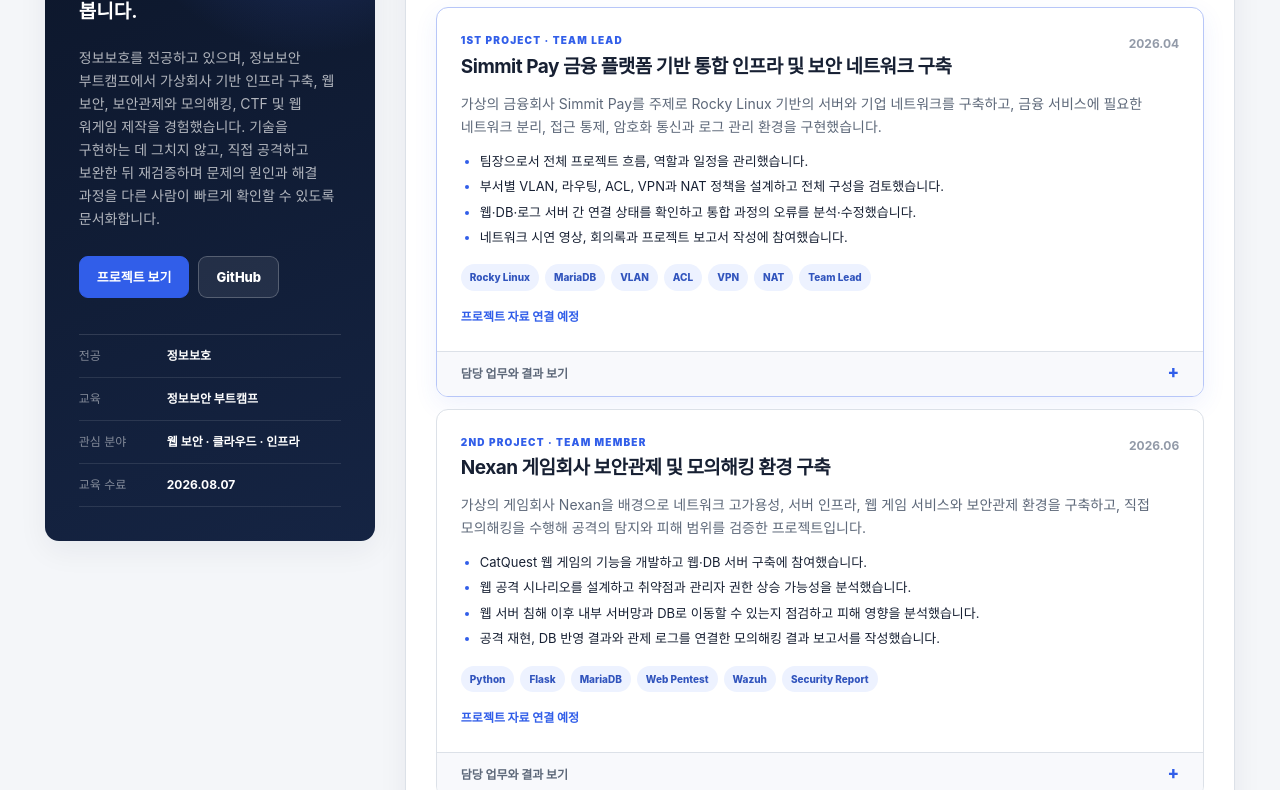
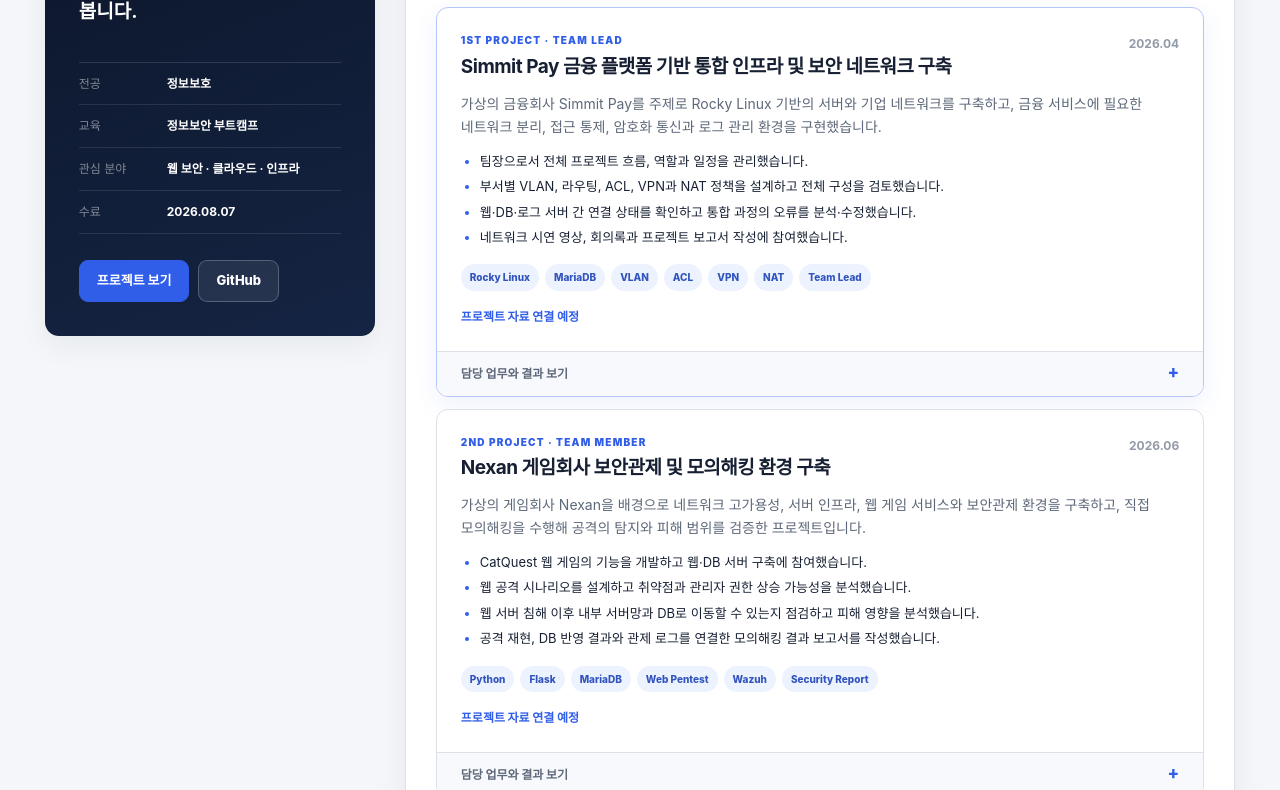
Before and after one commit to bmkim0311/bmkim0311.github.io, a plain HTML site: page index.html in a window 1280 px wide. Shown: the part 315-1105 px from the top of the page. Drawn offline with Linux system fonts and the light colour scheme.

Commit message:
Update index.html

```diff
--- a/index.html
+++ b/index.html
@@ -17,7 +17,7 @@
 
   <link
     rel="stylesheet"
-    href="./style.css?v=20260811-1"
+    href="./style.css?v=20260811-3"
   >
 </head>
 
@@ -45,47 +45,24 @@
     id="top"
     class="page"
   >
+
+    <!-- 왼쪽 프로필 -->
     <aside class="profile-panel">
-      <div>
-        <p class="label">
-          SECURITY · NETWORK · WEB
-        </p>
 
-        <h1>김보미</h1>
+      <p class="label">
+        SECURITY · NETWORK · WEB
+      </p>
 
-        <p class="headline">
-          서버·네트워크·웹 보안을 직접 구축하고,<br>
-          전체 구조와 진행 흐름을 함께 봅니다.
-        </p>
+      <h1>김보미</h1>
 
-        <p class="intro">
-          정보보호를 전공하고 있으며, 정보보안 부트캠프에서
-          가상회사 기반 인프라 구축, 웹 보안, 보안관제와 모의해킹,
-          CTF 및 웹 워게임 제작을 경험했습니다. 기술을 구현하는 데
-          그치지 않고, 직접 공격하고 보완한 뒤 재검증하며 문제의 원인과
-          해결 과정을 다른 사람이 빠르게 확인할 수 있도록 문서화합니다.
-        </p>
+      <p class="headline">
+        서버·네트워크·웹 보안을 직접 구축하고,<br>
+        전체 구조와 진행 흐름을 함께 봅니다.
+      </p>
 
-        <div class="quick-links">
-          <a
-            class="button primary"
-            href="#projects"
-          >
-            프로젝트 보기
-          </a>
+      <!-- 자기소개 문단 제거 후 정보표 배치 -->
+      <dl class="profile-info">
 
-          <a
-            class="button"
-            href="https://github.com/bmkim0311"
-            target="_blank"
-            rel="noopener noreferrer"
-          >
-            GitHub
-          </a>
-        </div>
-      </div>
-
-      <dl class="profile-info">
         <div>
           <dt>전공</dt>
           <dd>정보보호</dd>
@@ -102,17 +79,42 @@
         </div>
 
         <div>
-          <dt>교육 수료</dt>
+          <dt>수료</dt>
           <dd>2026.08.07</dd>
         </div>
+
       </dl>
+
+      <div class="quick-links">
+        <a
+          class="button primary"
+          href="#projects"
+        >
+          프로젝트 보기
+        </a>
+
+        <a
+          class="button"
+          href="https://github.com/bmkim0311"
+          target="_blank"
+          rel="noopener noreferrer"
+        >
+          GitHub
+        </a>
+      </div>
+
     </aside>
 
+
+    <!-- 오른쪽 콘텐츠 -->
     <div class="content-panel">
+
+      <!-- 핵심 요약 -->
       <section
         class="summary-grid"
         aria-label="핵심 경험 요약"
       >
+
         <article>
           <strong>3회</strong>
           <span>완료 팀 프로젝트</span>
@@ -132,12 +134,16 @@
           <strong>38 / 100</strong>
           <span>웹 워게임 개인 해결</span>
         </article>
+
       </section>
 
+
+      <!-- 팀 프로젝트 -->
       <section
         id="projects"
         class="section"
       >
+
         <div class="section-header">
           <div>
             <p class="section-kicker">
@@ -152,11 +158,17 @@
           </p>
         </div>
 
+
         <div class="project-list">
+
+          <!-- 1차 -->
           <article class="project-item featured">
+
             <div class="project-main">
+
               <div class="project-title-row">
                 <div>
+
                   <span class="project-type">
                     1ST PROJECT · TEAM LEAD
                   </span>
@@ -165,12 +177,14 @@
                     Simmit Pay 금융 플랫폼 기반 통합 인프라 및
                     보안 네트워크 구축
                   </h3>
+
                 </div>
 
                 <span class="project-date">
                   2026.04
                 </span>
               </div>
+
 
               <p class="project-summary">
                 가상의 금융회사 Simmit Pay를 주제로 Rocky Linux 기반의
@@ -179,7 +193,9 @@
                 구현했습니다.
               </p>
 
+
               <ul class="key-points">
+
                 <li>
                   팀장으로서 전체 프로젝트 흐름, 역할과 일정을 관리했습니다.
                 </li>
@@ -198,7 +214,9 @@
                   네트워크 시연 영상, 회의록과 프로젝트 보고서 작성에
                   참여했습니다.
                 </li>
+
               </ul>
+
 
               <div class="tags">
                 <span>Rocky Linux</span>
@@ -210,6 +228,7 @@
                 <span>Team Lead</span>
               </div>
 
+
               <div class="project-actions">
                 <a
                   href="#"
@@ -219,14 +238,18 @@
                   프로젝트 자료 연결 예정
                 </a>
               </div>
+
             </div>
 
+
             <details class="project-detail">
+
               <summary>
                 담당 업무와 결과 보기
               </summary>
 
               <div class="detail-content">
+
                 <div>
                   <h4>구축 내용</h4>
 
@@ -237,6 +260,7 @@
                     환경을 적용했습니다.
                   </p>
                 </div>
+
 
                 <div>
                   <h4>담당 역할</h4>
@@ -249,6 +273,7 @@
                   </p>
                 </div>
 
+
                 <div>
                   <h4>검증</h4>
 
@@ -258,6 +283,7 @@
                     연결 상태와 가용성을 테스트했습니다.
                   </p>
                 </div>
+
 
                 <div>
                   <h4>배운 점</h4>
@@ -269,14 +295,23 @@
                     배웠습니다.
                   </p>
                 </div>
+
               </div>
+
             </details>
+
           </article>
 
+
+          <!-- 2차 -->
           <article class="project-item">
+
             <div class="project-main">
+
               <div class="project-title-row">
+
                 <div>
+
                   <span class="project-type">
                     2ND PROJECT · TEAM MEMBER
                   </span>
@@ -284,12 +319,15 @@
                   <h3>
                     Nexan 게임회사 보안관제 및 모의해킹 환경 구축
                   </h3>
+
                 </div>
 
                 <span class="project-date">
                   2026.06
                 </span>
+
               </div>
+
 
               <p class="project-summary">
                 가상의 게임회사 Nexan을 배경으로 네트워크 고가용성,
@@ -298,7 +336,9 @@
                 검증한 프로젝트입니다.
               </p>
 
+
               <ul class="key-points">
+
                 <li>
                   CatQuest 웹 게임의 기능을 개발하고 웹·DB 서버 구축에
                   참여했습니다.
@@ -318,7 +358,9 @@
                   공격 재현, DB 반영 결과와 관제 로그를 연결한
                   모의해킹 결과 보고서를 작성했습니다.
                 </li>
+
               </ul>
+
 
               <div class="tags">
                 <span>Python</span>
@@ -329,6 +371,7 @@
                 <span>Security Report</span>
               </div>
 
+
               <div class="project-actions">
                 <a
                   href="#"
@@ -338,14 +381,18 @@
                   프로젝트 자료 연결 예정
                 </a>
               </div>
+
             </div>
 
+
             <details class="project-detail">
+
               <summary>
                 담당 업무와 결과 보기
               </summary>
 
               <div class="detail-content">
+
                 <div>
                   <h4>서비스 및 서버 구축</h4>
 
@@ -356,6 +403,7 @@
                     서비스 로그가 각각 저장되는 구조를 확인했습니다.
                   </p>
                 </div>
+
 
                 <div>
                   <h4>모의해킹</h4>
@@ -368,6 +416,7 @@
                   </p>
                 </div>
 
+
                 <div>
                   <h4>내부 이동 및 관제 확인</h4>
 
@@ -379,6 +428,7 @@
                   </p>
                 </div>
 
+
                 <div>
                   <h4>문서 작성</h4>
 
@@ -389,14 +439,23 @@
                     방안도 함께 제시했습니다.
                   </p>
                 </div>
+
               </div>
+
             </details>
+
           </article>
 
+
+          <!-- 3차 -->
           <article class="project-item featured">
+
             <div class="project-main">
+
               <div class="project-title-row">
+
                 <div>
+
                   <span class="project-type">
                     3RD PROJECT · TEAM LEAD
                   </span>
@@ -404,12 +463,15 @@
                   <h3>
                     또롱이 공공자전거 서비스 보안 진단·탐지·대응 환경 구축
                   </h3>
+
                 </div>
 
                 <span class="project-date">
                   2026.08
                 </span>
+
               </div>
+
 
               <p class="project-summary">
                 공공자전거 서비스를 직접 구축한 뒤 실제 공격 시나리오로
@@ -417,7 +479,9 @@
                 보완 및 재검증까지 수행한 보안 중심 프로젝트입니다.
               </p>
 
+
               <ul class="key-points">
+
                 <li>
                   팀장으로서 웹·DB·로그·DNS 서버와 보안 장비의 전체 연결 구조를
                   구성하고 통합 과정의 오류를 점검했습니다.
@@ -437,7 +501,9 @@
                   모의해킹, 정보보호 점검, 악성코드 분석과 보안환경 운영 결과를
                   각각 보고서와 발표 자료로 정리했습니다.
                 </li>
+
               </ul>
+
 
               <div class="tags">
                 <span>Linux</span>
@@ -449,14 +515,18 @@
                 <span>pfSense</span>
                 <span>Team Lead</span>
               </div>
+
             </div>
 
+
             <details class="project-detail">
+
               <summary>
                 담당 업무와 결과 보기
               </summary>
 
               <div class="detail-content">
+
                 <div>
                   <h4>서비스 및 보안 인프라 구축</h4>
 
@@ -466,6 +536,7 @@
                     서비스 처리와 로그 수집까지 이어지는 구조를 구성했습니다.
                   </p>
                 </div>
+
 
                 <div>
                   <h4>모의해킹 및 보완</h4>
@@ -478,6 +549,7 @@
                   </p>
                 </div>
 
+
                 <div>
                   <h4>탐지 및 대응 검증</h4>
 
@@ -489,28 +561,37 @@
                   </p>
                 </div>
 
+
                 <div>
                   <h4>악성코드 분석 및 문서화</h4>
 
                   <p>
-                    PyInstaller 기반 교육용 악성코드의 시스템 정보 수집, 데이터
-                    변조, 프로세스 생성과 흔적 삭제 행위를 분석했습니다. 프로젝트
-                    결과는 정보보호 점검·모의해킹·악성코드 분석 보고서로
-                    구분해 정리했습니다.
+                    PyInstaller 기반 교육용 악성코드의 시스템 정보 수집,
+                    데이터 변조, 프로세스 생성과 흔적 삭제 행위를 분석했습니다.
+                    프로젝트 결과는 정보보호 점검·모의해킹·악성코드 분석
+                    보고서로 구분해 정리했습니다.
                   </p>
                 </div>
+
               </div>
+
             </details>
+
           </article>
 
         </div>
+
       </section>
 
+
+      <!-- 자체 제작 대회 -->
       <section
         id="competitions"
         class="section"
       >
+
         <div class="section-header">
+
           <div>
             <p class="section-kicker">
               SECURITY COMPETITIONS
@@ -522,13 +603,21 @@
           <p class="section-description">
             문제를 제작하고 다른 팀의 문제를 직접 해결했습니다.
           </p>
+
         </div>
 
+
         <div class="project-list">
+
+          <!-- CTF -->
           <article class="project-item">
+
             <div class="project-main">
+
               <div class="project-title-row">
+
                 <div>
+
                   <span class="project-type">
                     CTF · CREATION &amp; CHALLENGE
                   </span>
@@ -536,12 +625,15 @@
                   <h3>
                     CTF 자체 제작 대회
                   </h3>
+
                 </div>
 
                 <span class="project-date">
                   2026
                 </span>
+
               </div>
+
 
               <p class="project-summary">
                 부트캠프 교육과정에서 팀별로 CTF 문제를 직접 제작하고,
@@ -549,7 +641,9 @@
                 대회에 참여했습니다.
               </p>
 
+
               <ul class="key-points">
+
                 <li>
                   팀원들과 CTF 문제를 직접 제작했습니다.
                 </li>
@@ -567,7 +661,9 @@
                 <li>
                   해결 과정과 사용한 접근 방법을 정리했습니다.
                 </li>
+
               </ul>
+
 
               <div class="tags">
                 <span>CTF</span>
@@ -575,14 +671,18 @@
                 <span>Security</span>
                 <span>Problem Solving</span>
               </div>
+
             </div>
 
+
             <details class="project-detail">
+
               <summary>
                 제작 및 개인 풀이 성과 보기
               </summary>
 
               <div class="detail-content">
+
                 <div>
                   <h4>문제 제작</h4>
 
@@ -591,6 +691,7 @@
                     수 있도록 문제의 조건과 풀이 흐름을 구성했습니다.
                   </p>
                 </div>
+
 
                 <div>
                   <h4>개인 풀이 성과</h4>
@@ -601,14 +702,23 @@
                     시도하기보다 근거가 있는 접근부터 우선 확인했습니다.
                   </p>
                 </div>
+
               </div>
+
             </details>
+
           </article>
 
+
+          <!-- 웹 워게임 -->
           <article class="project-item featured">
+
             <div class="project-main">
+
               <div class="project-title-row">
+
                 <div>
+
                   <span class="project-type">
                     WEB WARGAME · TEAM LEAD
                   </span>
@@ -616,12 +726,15 @@
                   <h3>
                     EDU PORTAL 웹 워게임 자체 제작 대회
                   </h3>
+
                 </div>
 
                 <span class="project-date">
                   2026.07
                 </span>
+
               </div>
+
 
               <p class="project-summary">
                 학생·강사·관리자가 사용하는 교육 포털을 배경으로
@@ -629,7 +742,9 @@
                 다른 팀이 제작한 워게임 문제를 해결했습니다.
               </p>
 
+
               <ul class="key-points">
+
                 <li>
                   팀장으로서 전체 서비스 통합과 일정 관리를 담당했습니다.
                 </li>
@@ -648,7 +763,9 @@
                   다른 팀이 제작한 총 100문제 중 38문제를 제가 직접
                   해결했습니다.
                 </li>
+
               </ul>
+
 
               <div class="tags">
                 <span>Flask</span>
@@ -658,7 +775,9 @@
                 <span>Team Lead</span>
               </div>
 
+
               <div class="project-actions">
+
                 <a
                   href="4팀_Walkthrough_최종제출본%20-%20김보미.docx"
                   target="_blank"
@@ -667,15 +786,20 @@
                 >
                   출제 문제 풀이 문서 보기
                 </a>
+
               </div>
+
             </div>
 
+
             <details class="project-detail">
+
               <summary>
                 제작 및 개인 풀이 성과 보기
               </summary>
 
               <div class="detail-content">
+
                 <div>
                   <h4>워게임 구성</h4>
 
@@ -688,6 +812,7 @@
                   </p>
                 </div>
 
+
                 <div>
                   <h4>담당 역할</h4>
 
@@ -697,6 +822,7 @@
                     최종 제출 자료를 전체적으로 점검했습니다.
                   </p>
                 </div>
+
 
                 <div>
                   <h4>협업 성과</h4>
@@ -709,6 +835,7 @@
                   </p>
                 </div>
 
+
                 <div>
                   <h4>개인 풀이 성과</h4>
 
@@ -718,35 +845,54 @@
                     분석하며 문제별로 적절한 접근법을 선택했습니다.
                   </p>
                 </div>
+
               </div>
+
             </details>
+
           </article>
+
         </div>
+
       </section>
 
+
+      <!-- 과제 및 보안 실습 -->
       <section
         id="practice"
         class="section"
       >
+
         <div class="section-header">
+
           <div>
+
             <p class="section-kicker">
               COURSEWORK &amp; PRACTICE
             </p>
 
             <h2>과제 및 보안 실습</h2>
+
           </div>
 
           <p class="section-description">
             부트캠프 수업과 과제로 수행한 실습입니다.
           </p>
+
         </div>
 
+
         <div class="project-list">
+
+          <!-- Juice Shop -->
           <article class="project-item">
+
             <div class="project-main">
+
               <div class="project-title-row">
+
                 <div>
+
                   <span class="project-type">
                     COURSE ASSIGNMENT · WEB SECURITY
                   </span>
@@ -754,19 +900,24 @@
                   <h3>
                     OWASP Juice Shop 취약점 분석 과제
                   </h3>
+
                 </div>
 
                 <span class="project-date">
                   2026
                 </span>
+
               </div>
+
 
               <p class="project-summary">
                 부트캠프 웹 보안 과제로 OWASP Juice Shop의 기능과
                 요청·응답을 분석하고 다양한 웹 취약점 문제를 해결했습니다.
               </p>
 
+
               <ul class="key-points">
+
                 <li>
                   총 91개의 문제를 해결했습니다.
                 </li>
@@ -785,7 +936,9 @@
                   주요 취약점의 재현 과정, 영향과 대응 방안을
                   모의해킹 보고서로 작성했습니다.
                 </li>
+
               </ul>
+
 
               <div class="tags">
                 <span>OWASP Juice Shop</span>
@@ -794,15 +947,20 @@
                 <span>IDOR</span>
                 <span>Reporting</span>
               </div>
+
             </div>
 
+
             <details class="project-detail">
+
               <summary>
                 실습 내용 보기
               </summary>
 
               <div class="detail-content">
+
                 <div>
+
                   <h4>분석 방식</h4>
 
                   <p>
@@ -810,9 +968,12 @@
                     개발자 도구, Burp Suite와 HTTP 요청을 활용해
                     서버가 입력값과 권한을 처리하는 방식을 확인했습니다.
                   </p>
+
                 </div>
 
+
                 <div>
+
                   <h4>보고서 작성</h4>
 
                   <p>
@@ -820,15 +981,25 @@
                     성공 근거, 영향도 및 대응 방안을 포함한 보고서로
                     정리했습니다.
                   </p>
+
                 </div>
+
               </div>
+
             </details>
+
           </article>
 
+
+          <!-- 기타 워게임 -->
           <article class="project-item">
+
             <div class="project-main">
+
               <div class="project-title-row">
+
                 <div>
+
                   <span class="project-type">
                     SECURITY PRACTICE
                   </span>
@@ -836,19 +1007,24 @@
                   <h3>
                     웹 워게임 및 취약점 실습
                   </h3>
+
                 </div>
 
                 <span class="project-date">
                   2026
                 </span>
+
               </div>
+
 
               <p class="project-summary">
                 DVWA, WebGoat, Natas와 여러 교육용 워게임 환경에서
                 웹 애플리케이션 취약점을 분석하고 재현했습니다.
               </p>
 
+
               <ul class="key-points">
+
                 <li>
                   XSS, SQL Injection, 인증·인가와 파일 처리 문제를
                   중심으로 실습했습니다.
@@ -863,7 +1039,9 @@
                   성공한 방법뿐 아니라 실패한 접근도 구분해
                   학습자료로 정리했습니다.
                 </li>
+
               </ul>
+
 
               <div class="tags">
                 <span>DVWA</span>
@@ -871,88 +1049,124 @@
                 <span>Natas</span>
                 <span>Wargame</span>
               </div>
+
             </div>
+
           </article>
+
         </div>
+
       </section>
 
+
+      <!-- 기술 -->
       <section
         id="skills"
         class="section compact-section"
       >
+
         <div class="section-header">
+
           <div>
+
             <p class="section-kicker">
               SKILLS
             </p>
 
             <h2>사용 기술</h2>
+
           </div>
 
           <p class="section-description">
             프로젝트와 실습에서 실제 사용한 내용을 기준으로 작성했습니다.
           </p>
+
         </div>
 
+
         <div class="skills-table">
+
           <div class="skill-row">
+
             <strong>서버</strong>
 
             <p>
               Linux, Rocky Linux, Ubuntu, Apache, MariaDB,
               계정·권한·서비스 설정 및 로그 확인
             </p>
+
           </div>
 
+
           <div class="skill-row">
+
             <strong>네트워크</strong>
 
             <p>
               TCP/IP, VLAN, Routing, ACL, NAT, GRE,
               IPsec VPN, OpenVPN, pfSense
             </p>
+
           </div>
 
+
           <div class="skill-row">
+
             <strong>보안관제</strong>
 
             <p>
               Wazuh, Suricata, Snort, Syslog, LogAnalyzer,
               GoAccess, Zabbix, PMM, ModSecurity
             </p>
+
           </div>
 
+
           <div class="skill-row">
+
             <strong>웹 보안</strong>
 
             <p>
               XSS, SQL Injection, IDOR, LFI, SSRF, XXE,
               WAF 정책, 인증·인가 및 요청·응답 분석
             </p>
+
           </div>
 
+
           <div class="skill-row">
+
             <strong>개발</strong>
 
             <p>
               Python, C, SQL, Bash/Shell, Flask, HTML, CSS,
               JavaScript, Git, GitHub
             </p>
+
           </div>
 
+
           <div class="skill-row">
+
             <strong>문서화</strong>
 
             <p>
               프로젝트 보고서, 모의해킹 결과 보고서,
               Walkthrough, 회의록 및 문제 해결 과정 정리
             </p>
+
           </div>
+
         </div>
+
       </section>
 
+
+      <!-- Contact -->
       <section class="contact-box">
+
         <div>
+
           <p class="section-kicker">
             CONTACT
           </p>
@@ -960,9 +1174,12 @@
           <h2>
             프로젝트와 실습 결과는 지속적으로 업데이트하고 있습니다.
           </h2>
+
         </div>
 
+
         <div class="contact-actions">
+
           <a
             class="button primary"
             href="https://github.com/bmkim0311"
@@ -971,10 +1188,14 @@
           >
             GitHub 보기
           </a>
+
         </div>
+
       </section>
 
+
       <footer>
+
         <p>
           © 2026 Bomi Kim
         </p>
@@ -982,8 +1203,12 @@
         <p>
           Last updated: 2026.08
         </p>
+
       </footer>
+
     </div>
+
   </main>
+
 </body>
 </html>
```
